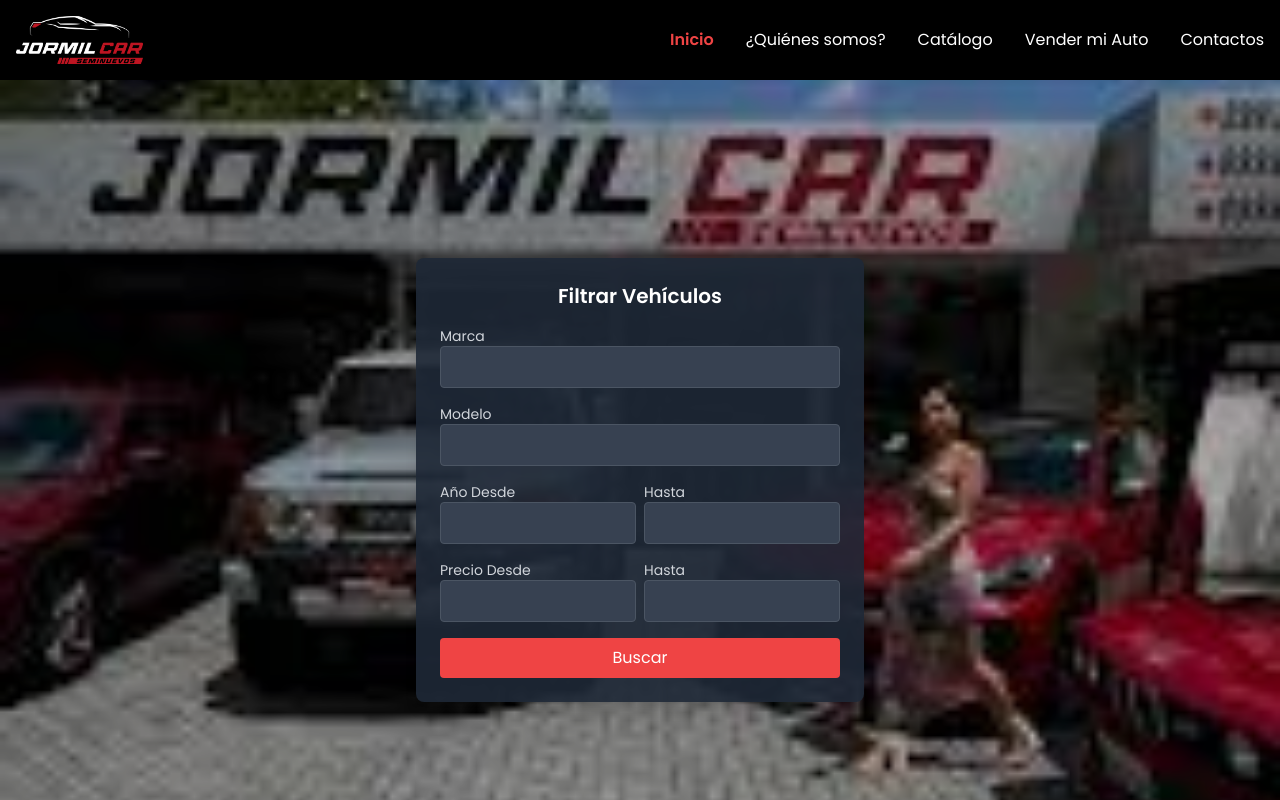
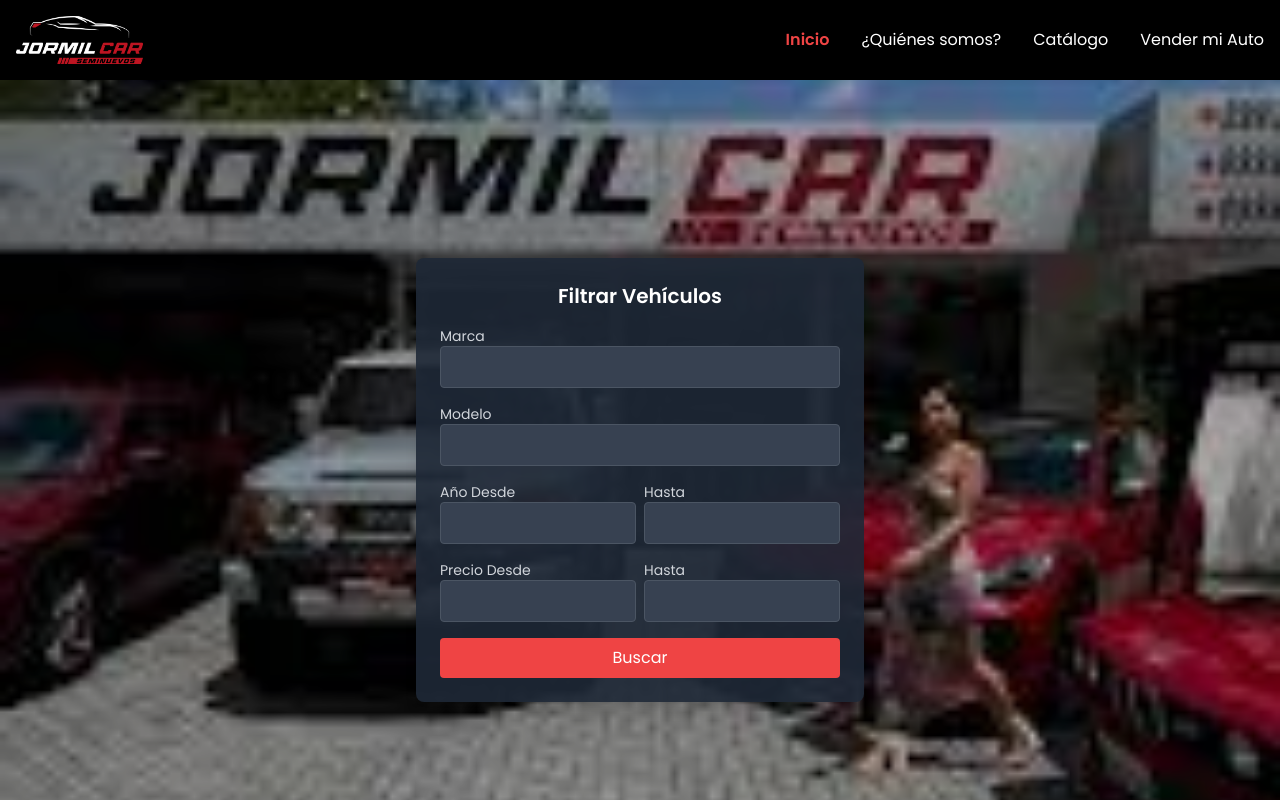
Before and after one commit to ejmerino/jormilcar, a React (Create React App) app: page / in a window 1280 px wide. Shown: the top 800 px of the page. Built offline with nearby package versions, Linux system fonts and the light colour scheme.

Commit message:
Delete Contact page

```diff
--- a/src/App.js
+++ b/src/App.js
@@ -17,7 +17,6 @@ function App() {
             <Route path="/about" element={<About />} />
             <Route path="/catalogo" element={<Catalogo />} />
             <Route path="/vender" element={<Vender />} />
-            <Route path="/contact" element={<Home />} />
           </Routes>
         </div>
         <Footer />
--- a/src/components/Header.js
+++ b/src/components/Header.js
@@ -76,12 +76,7 @@ const Header = () => {
           >
             Vender mi Auto
           </Link>
-          <Link
-            to="/contact"
-            className={`transition-transform duration-300 hover:scale-105 hover:text-red-500 ${isActive('/contact') ? 'text-red-500 font-bold' : ''}`}
-          >
-            Contactos
-          </Link>
+
         </nav>
 
         {/* Menú desplegable en móviles */}
@@ -133,15 +128,7 @@ const Header = () => {
                 Vender mi Auto
               </Link>
             </li>
-            <li className={`transition-opacity duration-300 ${isMenuOpen ? 'opacity-100' : 'opacity-0'} delay-400`}>
-              <Link
-                to="/contact"
-                className={`block text-center text-white text-lg transition-transform duration-300 hover:text-red-500 ${isActive('/contact') ? 'text-red-500 font-bold' : ''}`}
-                onClick={() => setIsMenuOpen(false)}
-              >
-                Contactos
-              </Link>
-            </li>
+
           </ul>
         </nav>
       </header>
```
